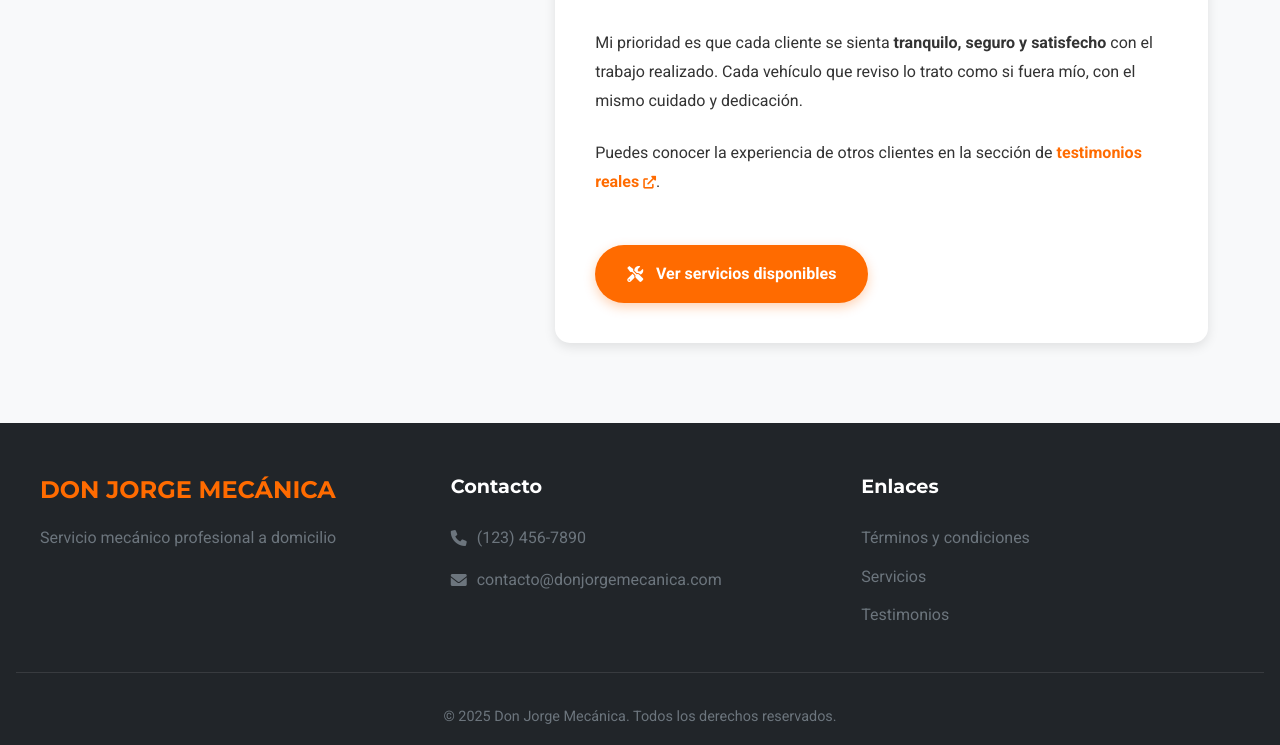
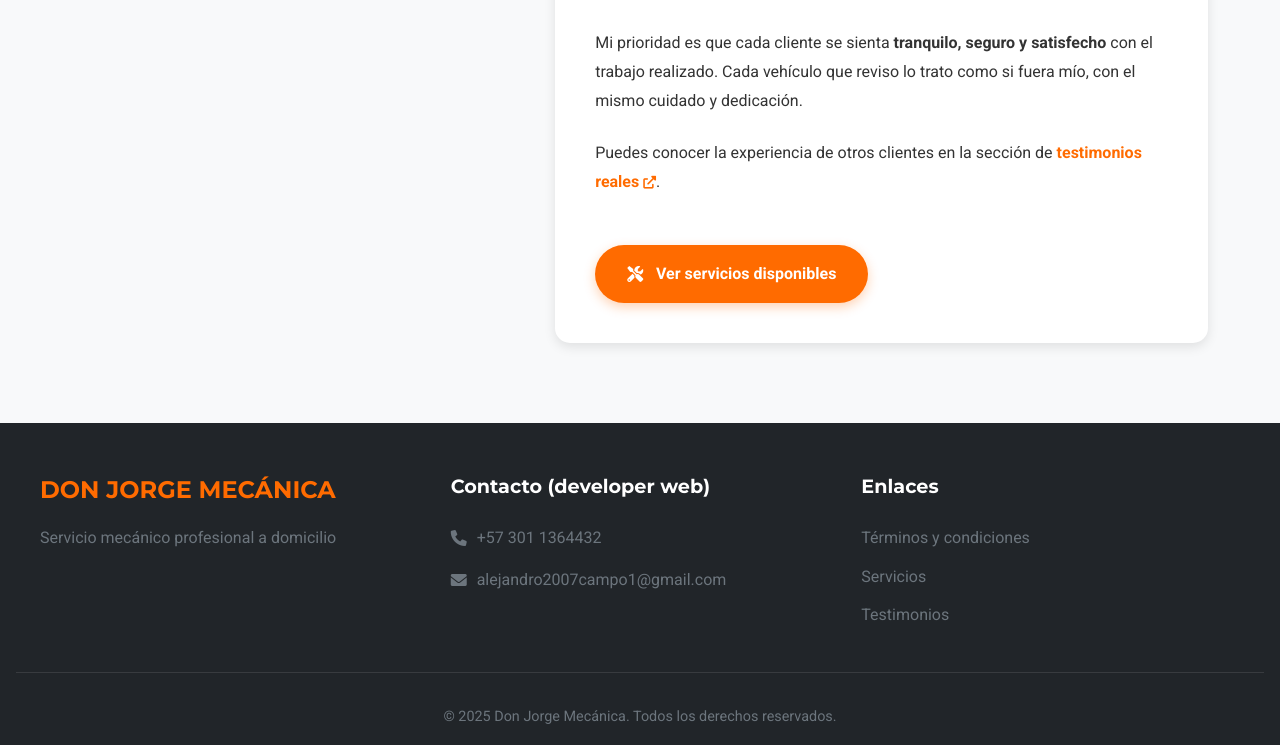
Before and after one commit to AlejoDEV-cubit/Mecanica-Domicilo, a plain HTML site: page acerca.html in a window 1280 px wide. Shown: the part 1218-1963 px from the top of the page. Drawn offline with Linux system fonts and the light colour scheme.

Commit message:
Update acerca.html

```diff
--- a/acerca.html
+++ b/acerca.html
@@ -111,9 +111,9 @@
         <p>Servicio mecánico profesional a domicilio</p>
       </div>
       <div class="footer-contact">
-        <h4>Contacto</h4>
-        <p><i class="fas fa-phone"></i> (123) 456-7890</p>
-        <p><i class="fas fa-envelope"></i> contacto@donjorgemecanica.com</p>
+        <h4>Contacto (developer web)</h4>
+        <p><i class="fas fa-phone"></i> +57 301 1364432</p>
+        <p><i class="fas fa-envelope"></i> alejandro2007campo1@gmail.com</p>
       </div>
       <div class="footer-links">
         <h4>Enlaces</h4>
```
